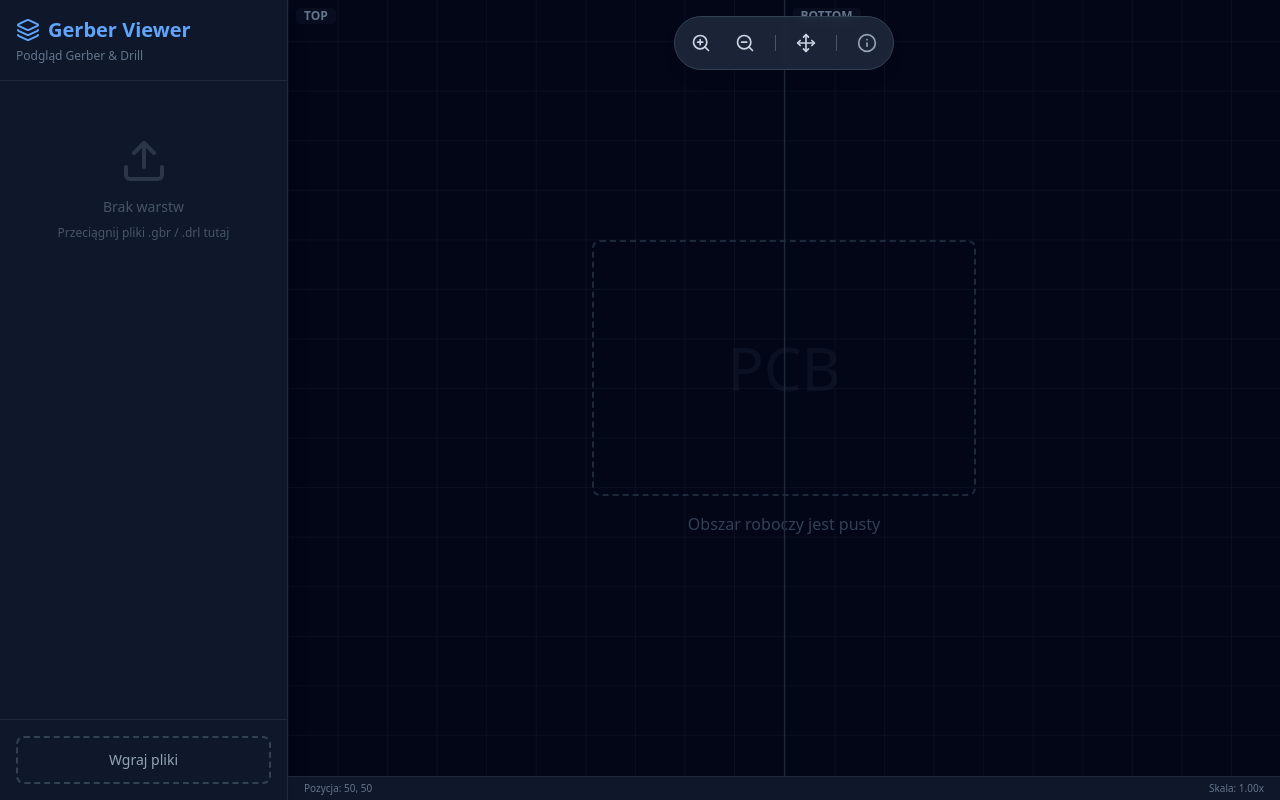
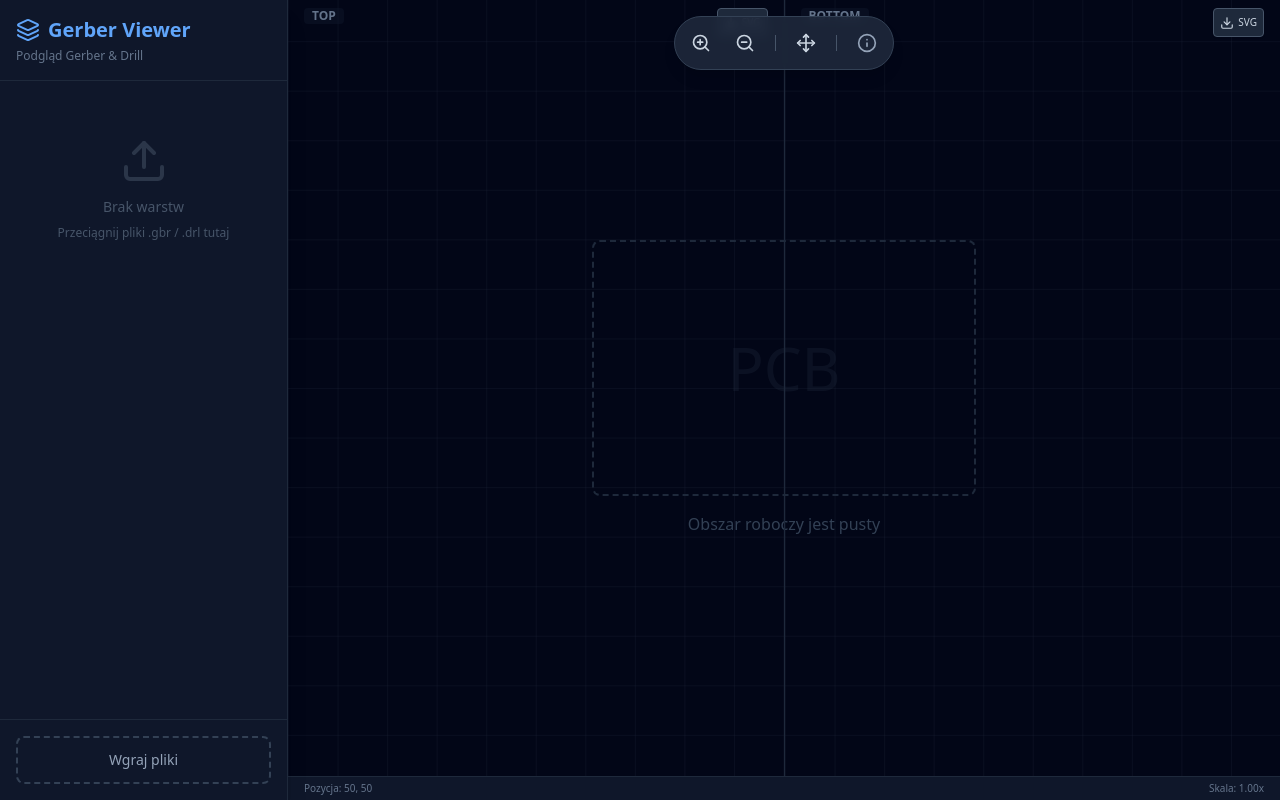
Before and after one commit to LOKAT24/gerber2lightburn, a React (Vite) app: page / in a window 1280 px wide. Built offline with nearby package versions, Linux system fonts and the light colour scheme.

Commit message:
jakieś postępy z rysowaniem ścieżek

```diff
--- a/src/App.jsx
+++ b/src/App.jsx
@@ -9,6 +9,7 @@ import {
   Move,
   Trash2,
   Info,
+  Download,
 } from "lucide-react";
 
 /**
@@ -123,6 +124,8 @@ class SimpleGerberParser {
     this.format = {
       coordFormat: { dec: 4 },
     };
+    this.isRegion = false;
+    this.regionPath = "";
   }
 
   toMM(val) {
@@ -158,6 +161,8 @@ class SimpleGerberParser {
     this.apertures = {};
     this.x = 0;
     this.y = 0;
+    this.isRegion = false;
+    this.regionPath = "";
     let currentPath = "";
 
     const flushPath = () => {
@@ -177,6 +182,21 @@ class SimpleGerberParser {
 
       if (line.startsWith("%MOIN")) this.units = "in";
       if (line.startsWith("%MOMM")) this.units = "mm";
+
+      if (line === "G36") {
+        flushPath();
+        this.isRegion = true;
+        this.regionPath = "";
+        continue;
+      }
+      if (line === "G37") {
+        this.isRegion = false;
+        if (this.regionPath) {
+          this.paths.push({ d: this.regionPath + " Z", type: "region" });
+          this.regionPath = "";
+        }
+        continue;
+      }
 
       if (line.startsWith("%AD")) {
         const match = line.match(/ADD(\d+)\s*([a-zA-Z0-9_]+)[, ]?([0-9.X]+)?/);
@@ -213,6 +233,12 @@ class SimpleGerberParser {
 
         if (dMatch) {
           const op = dMatch[1];
+          if (this.isRegion) {
+            if (op === "01" || op === "02") {
+              const cmd = op === "02" ? "M" : "L";
+              this.regionPath += ` ${cmd} ${newX} ${newY}`;
+            }
+          } else {
             if (op === "02") {
               flushPath();
               currentPath = `M ${newX} ${newY}`;
@@ -228,8 +254,13 @@ class SimpleGerberParser {
                 type: "flash",
               });
             }
+          }
+        } else {
+          if (this.isRegion) {
+            this.regionPath += ` L ${newX} ${newY}`;
           } else {
             if (currentPath) currentPath += ` L ${newX} ${newY}`;
+          }
         }
         this.x = newX;
         this.y = newY;
@@ -248,6 +279,7 @@ const LayerItem = ({
   onDelete,
   onColorChange,
   onChangeOpacity,
+  onToggleInvert,
 }) => {
   return (
     <div className="flex flex-col bg-slate-800 rounded-lg mb-2 border border-slate-700 overflow-hidden">
@@ -280,6 +312,16 @@ const LayerItem = ({
         >
           {layer.name}
         </span>
+
+        <button
+          onClick={() => onToggleInvert(layer.id)}
+          className={`p-1.5 rounded hover:bg-slate-700 transition-colors text-[10px] font-bold border border-slate-600 ${
+            layer.inverted ? "bg-blue-600 text-white" : "text-slate-400"
+          }`}
+          title="Negatyw (dla lasera)"
+        >
+          INV
+        </button>
 
         <button
           onClick={() => onDelete(layer.id)}
@@ -335,6 +377,38 @@ const parseFile = async (file) => {
 
   paths.forEach((p) => {
     if (p.type === "trace") {
+      const width = p.aperture?.params?.[0] || 0;
+      const halfWidth = width / 2;
+
+      const coords = p.d.match(/[-+]?[\d.]+/g);
+      if (coords) {
+        for (let i = 0; i < coords.length; i += 2) {
+          const x = parseFloat(coords[i]);
+          const y = parseFloat(coords[i + 1]);
+          if (x - halfWidth < minX) minX = x - halfWidth;
+          if (x + halfWidth > maxX) maxX = x + halfWidth;
+          if (y - halfWidth < minY) minY = y - halfWidth;
+          if (y + halfWidth > maxY) maxY = y + halfWidth;
+        }
+      }
+    } else if (p.type === "flash") {
+      const params = p.aperture?.params || [0];
+      const type = p.aperture?.type || "C";
+      let rx = 0,
+        ry = 0;
+
+      if (type === "C" || type === "P") {
+        rx = ry = (params[0] || 0) / 2;
+      } else if (type === "R" || type === "O") {
+        rx = (params[0] || 0) / 2;
+        ry = (params[1] || params[0] || 0) / 2;
+      }
+
+      if (p.x - rx < minX) minX = p.x - rx;
+      if (p.x + rx > maxX) maxX = p.x + rx;
+      if (p.y - ry < minY) minY = p.y - ry;
+      if (p.y + ry > maxY) maxY = p.y + ry;
+    } else if (p.type === "region") {
       const coords = p.d.match(/[-+]?[\d.]+/g);
       if (coords) {
         for (let i = 0; i < coords.length; i += 2) {
@@ -346,11 +420,6 @@ const parseFile = async (file) => {
           if (y > maxY) maxY = y;
         }
       }
-    } else if (p.type === "flash") {
-      if (p.x < minX) minX = p.x;
-      if (p.x > maxX) maxX = p.x;
-      if (p.y < minY) minY = p.y;
-      if (p.y > maxY) maxY = p.y;
     }
   });
 
@@ -369,15 +438,84 @@ const parseFile = async (file) => {
   };
 };
 
-const RenderLayer = ({ layerData }) => {
+const traceToOutlinePath = (d, width) => {
+  const commands = d.trim().split(/\s+/);
+  const points = [];
+  for (let i = 0; i < commands.length; i++) {
+    const cmd = commands[i];
+    if (cmd === "M" || cmd === "L") {
+      const x = parseFloat(commands[i + 1]);
+      const y = parseFloat(commands[i + 2]);
+      points.push({ x, y });
+      i += 2;
+    }
+  }
+
+  if (points.length < 2) return "";
+
+  let path = "";
+  const r = width / 2;
+
+  // Add circles at all points (covers caps and joins)
+  points.forEach((p) => {
+    // Circle path: M cx cy m -r, 0 a r,r 0 1,1 (r*2),0 a r,r 0 1,1 -(r*2),0
+    // Uses sweep-flag 1 (clockwise) to match the winding of the rectangles
+    path += `M ${p.x} ${p.y} m -${r}, 0 a ${r},${r} 0 1,1 ${
+      r * 2
+    },0 a ${r},${r} 0 1,1 -${r * 2},0 `;
+  });
+
+  // Add rects for segments
+  for (let i = 0; i < points.length - 1; i++) {
+    const p1 = points[i];
+    const p2 = points[i + 1];
+    const dx = p2.x - p1.x;
+    const dy = p2.y - p1.y;
+    const len = Math.sqrt(dx * dx + dy * dy);
+    if (len === 0) continue;
+
+    const nx = (-dy / len) * r;
+    const ny = (dx / len) * r;
+
+    // 4 corners
+    const c1x = p1.x + nx;
+    const c1y = p1.y + ny;
+    const c2x = p1.x - nx;
+    const c2y = p1.y - ny;
+    const c3x = p2.x - nx;
+    const c3y = p2.y - ny;
+    const c4x = p2.x + nx;
+    const c4y = p2.y + ny;
+
+    path += `M ${c1x} ${c1y} L ${c2x} ${c2y} L ${c3x} ${c3y} L ${c4x} ${c4y} Z `;
+  }
+
+  return path;
+};
+
+const RenderLayer = ({ layerData, boardBounds }) => {
   return useMemo(() => {
-    return (
-      <g
-        className="mix-blend-screen"
-        style={{ opacity: layerData.opacity, color: layerData.color }}
-      >
-        {layerData.data.paths.map((p, i) => {
-          if (p.type === "flash") {
+    const { inverted, color, opacity, data, id } = layerData;
+
+    const content = (
+      <g>
+        {/* Render regions first */}
+        {data.paths
+          .filter((p) => p.type === "region")
+          .map((p, i) => (
+            <path
+              key={`region-${i}`}
+              d={p.d}
+              fill="currentColor"
+              stroke="none"
+              fillRule="nonzero"
+            />
+          ))}
+
+        {/* Render flashes */}
+        {data.paths
+          .filter((p) => p.type === "flash")
+          .map((p, i) => {
             const params = p.aperture?.params || [];
             const type = p.aperture?.type || "C";
             let size = params[0] || 0.8;
@@ -385,7 +523,7 @@ const RenderLayer = ({ layerData }) => {
             if (type === "C" || type === "P") {
               return (
                 <circle
-                  key={i}
+                  key={`flash-${i}`}
                   cx={p.x}
                   cy={p.y}
                   r={size / 2}
@@ -398,7 +536,7 @@ const RenderLayer = ({ layerData }) => {
               const rx = type === "O" ? Math.min(w, h) / 2 : 0;
               return (
                 <rect
-                  key={i}
+                  key={`flash-${i}`}
                   x={p.x - w / 2}
                   y={p.y - h / 2}
                   width={w}
@@ -410,7 +548,7 @@ const RenderLayer = ({ layerData }) => {
             } else {
               return (
                 <circle
-                  key={i}
+                  key={`flash-${i}`}
                   cx={p.x}
                   cy={p.y}
                   r={size / 2}
@@ -418,24 +556,65 @@ const RenderLayer = ({ layerData }) => {
                 />
               );
             }
-          } else {
+          })}
+
+        {/* Render traces as a single path if possible or just normal paths */}
+        {data.paths
+          .filter((p) => p.type === "trace")
+          .map((p, i) => {
             const width = p.aperture?.params[0] || 0.2;
+            const outlinePath = traceToOutlinePath(p.d, width);
             return (
               <path
-                key={i}
-                d={p.d}
-                stroke="currentColor"
-                strokeWidth={width}
-                fill="none"
-                strokeLinecap="round"
-                strokeLinejoin="round"
+                key={`trace-${i}`}
+                d={outlinePath}
+                fill="currentColor"
+                stroke="none"
+                fillRule="nonzero"
               />
             );
-          }
           })}
       </g>
     );
-  }, [layerData.color, layerData.opacity, layerData.data]);
+
+    if (inverted) {
+      // Use boardBounds if available, otherwise layer bounds
+      const b = boardBounds || data.bounds;
+      const pad = 1; // 1mm padding
+      const x = b.minX - pad;
+      const y = b.minY - pad;
+      const w = b.width + pad * 2;
+      const h = b.height + pad * 2;
+
+      return (
+        <g style={{ opacity }}>
+          <defs>
+            <mask id={`mask-${id}`}>
+              <rect x={x} y={y} width={w} height={h} fill="white" />
+              <g fill="black">{content}</g>
+            </mask>
+          </defs>
+          <rect
+            x={x}
+            y={y}
+            width={w}
+            height={h}
+            fill={color}
+            mask={`url(#mask-${id})`}
+          />
+        </g>
+      );
+    }
+
+    return (
+      <g
+        className="mix-blend-screen"
+        style={{ opacity: opacity, color: color }}
+      >
+        {content}
+      </g>
+    );
+  }, [layerData, boardBounds]);
 };
 
 const getLayerSide = (name) => {
@@ -490,11 +669,23 @@ const GerberView = ({
   onMouseUp,
   onMouseLeave,
   title,
+  onExport,
+  boardBounds,
 }) => {
   return (
     <div className="flex-1 relative border-r border-slate-800 last:border-r-0">
-      <div className="absolute top-2 left-2 text-xs font-bold text-slate-500 pointer-events-none z-10 bg-slate-900/50 px-2 rounded">
+      <div className="absolute top-2 left-2 right-2 flex justify-between items-start z-10 px-2 pointer-events-none">
+        <div className="text-xs font-bold text-slate-500 bg-slate-900/50 px-2 rounded">
           {title}
+        </div>
+        <button
+          onClick={onExport}
+          className="pointer-events-auto bg-slate-800 hover:bg-slate-700 text-slate-300 p-1.5 rounded border border-slate-600 shadow-sm transition-colors cursor-pointer flex items-center gap-1"
+          title={`Eksportuj ${title} do SVG`}
+        >
+          <Download size={14} />
+          <span className="text-[10px] font-medium">SVG</span>
+        </button>
       </div>
       <svg
         ref={svgRef}
@@ -523,6 +714,7 @@ const GerberView = ({
           </pattern>
         </defs>
         <rect
+          id="grid-background"
           x={viewBox.x - 1000}
           y={viewBox.y - 1000}
           width={viewBox.w + 2000}
@@ -533,7 +725,13 @@ const GerberView = ({
         <g transform="scale(1, -1)">
           {layers.map(
             (layer) =>
-              layer.visible && <RenderLayer key={layer.id} layerData={layer} />
+              layer.visible && (
+                <RenderLayer
+                  key={layer.id}
+                  layerData={layer}
+                  boardBounds={boardBounds}
+                />
+              )
           )}
         </g>
       </svg>
@@ -549,6 +747,45 @@ export default function App() {
   const svgBottomRef = useRef(null);
   const [isPanning, setIsPanning] = useState(false);
   const [startPan, setStartPan] = useState({ x: 0, y: 0 });
+
+  const boardBounds = useMemo(() => {
+    const profile = layers.find(
+      (l) =>
+        l.name.toLowerCase().includes("profile") ||
+        l.name.toLowerCase().includes("outline") ||
+        l.name.toLowerCase().includes("edge") ||
+        l.name.toLowerCase().includes("gm1") ||
+        l.name.toLowerCase().includes("gko")
+    );
+    if (profile) return profile.data.bounds;
+
+    // Fallback: combined bounds of all layers
+    let minX = Infinity,
+      minY = Infinity,
+      maxX = -Infinity,
+      maxY = -Infinity;
+    let hasContent = false;
+    layers.forEach((l) => {
+      const b = l.data.bounds;
+      if (b.minX !== Infinity) {
+        if (b.minX < minX) minX = b.minX;
+        if (b.minY < minY) minY = b.minY;
+        if (b.maxX > maxX) maxX = b.maxX;
+        if (b.maxY > maxY) maxY = b.maxY;
+        hasContent = true;
+      }
+    });
+    if (hasContent)
+      return {
+        minX,
+        minY,
+        maxX,
+        maxY,
+        width: maxX - minX,
+        height: maxY - minY,
+      };
+    return null;
+  }, [layers]);
 
   const guessLayerStyle = (filename) => {
     const lower = filename.toLowerCase();
@@ -745,6 +982,24 @@ export default function App() {
     }
   };
 
+  const handleExport = (ref, name) => {
+    if (!ref.current) return;
+
+    const clone = ref.current.cloneNode(true);
+    const grid = clone.querySelector("#grid-background");
+    if (grid) grid.remove();
+
+    const svgData = new XMLSerializer().serializeToString(clone);
+    const blob = new Blob([svgData], { type: "image/svg+xml;charset=utf-8" });
+    const url = URL.createObjectURL(blob);
+    const link = document.createElement("a");
+    link.href = url;
+    link.download = `${name}.svg`;
+    document.body.appendChild(link);
+    link.click();
+    document.body.removeChild(link);
+  };
+
   return (
     <div className="flex h-screen w-full bg-slate-950 text-slate-100 overflow-hidden font-sans">
       {/* SIDEBAR */}
@@ -789,6 +1044,13 @@ export default function App() {
                 onChangeOpacity={(id, o) =>
                   setLayers((l) =>
                     l.map((x) => (x.id === id ? { ...x, opacity: o } : x))
+                  )
+                }
+                onToggleInvert={(id) =>
+                  setLayers((l) =>
+                    l.map((x) =>
+                      x.id === id ? { ...x, inverted: !x.inverted } : x
+                    )
                   )
                 }
               />
@@ -899,6 +1161,8 @@ export default function App() {
             onMouseMove={(e) => handleMouseMove(e, svgTopRef)}
             onMouseUp={() => setIsPanning(false)}
             onMouseLeave={() => setIsPanning(false)}
+            onExport={() => handleExport(svgTopRef, "pcb_top")}
+            boardBounds={boardBounds}
           />
 
           <GerberView
@@ -914,6 +1178,8 @@ export default function App() {
             onMouseMove={(e) => handleMouseMove(e, svgBottomRef)}
             onMouseUp={() => setIsPanning(false)}
             onMouseLeave={() => setIsPanning(false)}
+            onExport={() => handleExport(svgBottomRef, "pcb_bottom")}
+            boardBounds={boardBounds}
           />
         </div>
 
```
Lines whose indentation alone changed are shown as unchanged.
